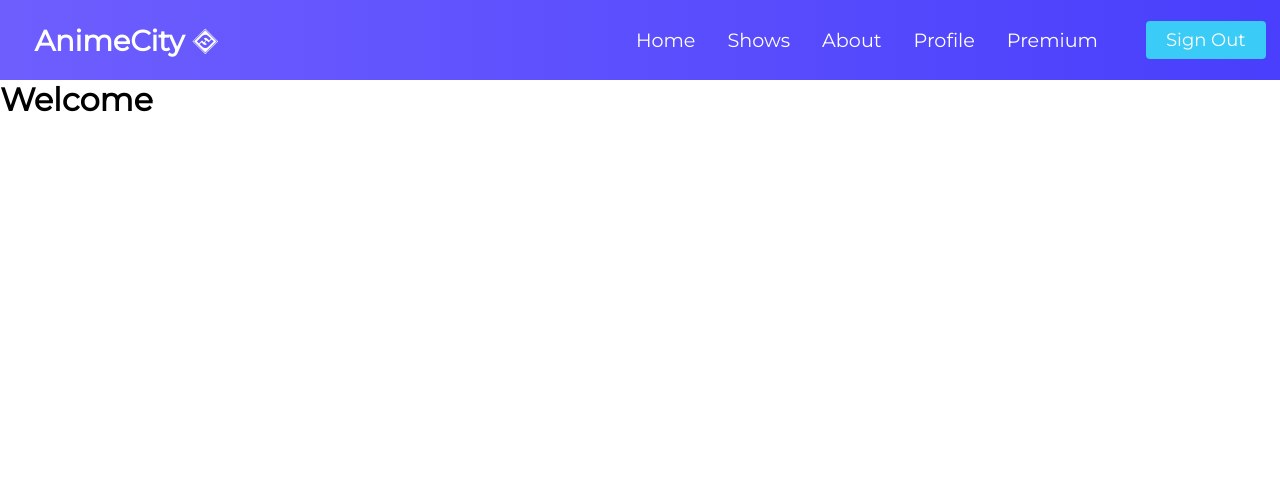
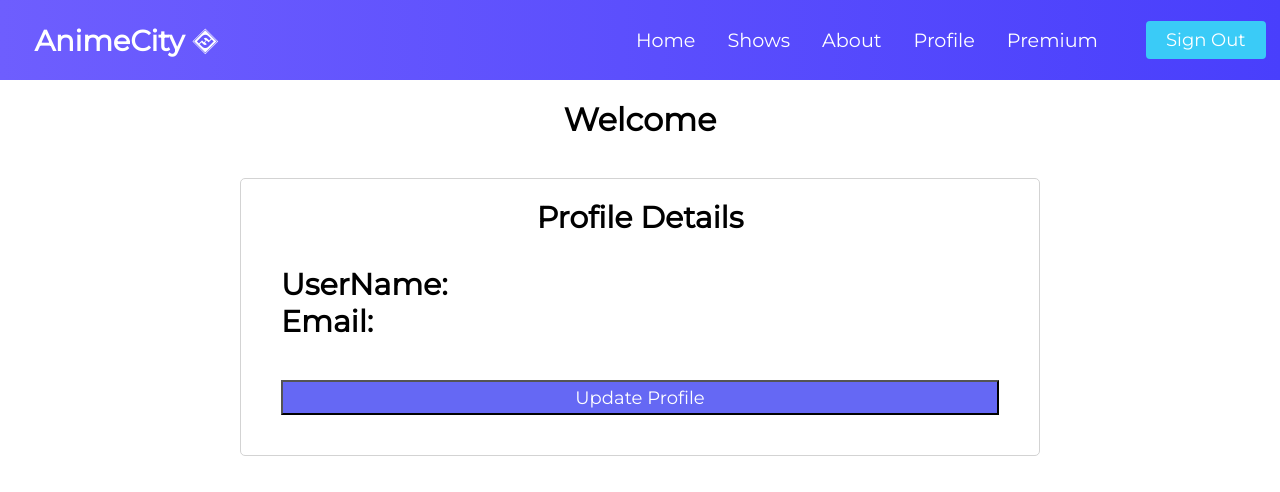
Before and after one commit to Bryanjazo/Anime-City, a React (Create React App) app: page /Profile in a window 1280 px wide. Shown: the top 492 px of the page. Built offline with nearby package versions, Linux system fonts and the light colour scheme; no server answers.

Commit message:
created an update to profile

```diff
--- a/src/App.js
+++ b/src/App.js
@@ -4,7 +4,6 @@ import { BrowserRouter as Router, Switch, Route} from "react-router-dom"
 import NavBar from './Navbar/Navbar.js'
 import Login from './Oauth/SignIn.js'
 import SignUp from './Oauth/SignUp.js'
-
 import ModalHome from './Components/Modal.js'
 import Profile from './Oauth/Profile.js'
 import './App.css'
--- /dev/null
+++ b/src/Oauth/Profile.css
@@ -0,0 +1,41 @@
+.prime__container{
+  width: 800px;
+  height: fit-content;
+  display: flex;
+  font-size: 30px;
+  flex-direction: column;
+  border-radius: 5px;
+  border: 1px solid lightgray;
+  padding: 20px;
+}
+.prime__container button{
+  height: 35px;
+  margin: 20px;
+  font-size: 18px;
+  background-color: #6568f4;
+  color: white;
+}
+.prime__container input{
+  width: 100%;
+  height: 30px;
+}
+
+.ProfileText{
+  margin: 20px;
+}
+
+.profileDetails{
+  text-align: center;
+  padding: 0 0 10px 0;
+}
+.prime{
+  background-color: white;
+  height: 100vh;
+  display: flex;
+  flex-direction: column;
+  align-items: center;
+}
+
+.WelcomeHeader{
+  padding: 20px;
+}
--- a/src/Oauth/Profile.js
+++ b/src/Oauth/Profile.js
@@ -1,19 +1,81 @@
-import React, {useEffect} from 'react'
+import React, {useEffect, useState} from 'react'
 import {useSelector, useDispatch} from 'react-redux'
 import {getUserDetails} from '../Redux/reducerRedux.js'
+import './Profile.css'
 
 function Profile(){
   const {userDetails} = useSelector((state) => state.anime)
+  const [username, setUsername] = useState('')
+  const [email, setEmail] = useState('')
+  const [formSwitch, setFormSwitch] = useState(false)
   const dispatch = useDispatch()
   const currentUser = localStorage.user
 
   useEffect(() =>{
-    dispatch(getUserDetails(currentUser))
-  },[currentUser, dispatch])
+    if(localStorage.user !== ''){
+     dispatch(getUserDetails(localStorage.user))
+   }
+  },[currentUser,dispatch])
 
-    return (
-      <div><h1>Welcome {userDetails.user_name}</h1></div>
-    )
+  const handleUpdate = (e) =>{
+    e.preventDefault()
+    fetch(`http://localhost:3000/users/${currentUser}`, {
+      method: 'PATCH',
+      headers: {
+        'Content-Type': 'application/json',
+        Accept: 'application/json',
+      },
+      body: JSON.stringify({
+        user_name: username,
+        email: email,
+       })
+    })
+    .then(resp => resp.json())
+      .then(function(data){
+        // window.location.reload()
+        console.log(data)
+        setFormSwitch(!formSwitch)
+      })
+  }
+    if(formSwitch === false){
+      return(
+        <div className="prime">
+          <div className="WelcomeHeader">
+            <h1>Welcome {userDetails.user_name}</h1><br></br>
+          </div>
+          <div className="UpdateForm">
+          <div className='prime__container'>
+              <h4 className="profileDetails">Profile Details</h4>
+              <div className="ProfileText">
+              <h4>UserName: {userDetails.user_name}</h4>
+              <h4>Email: {userDetails.email}</h4>
+              </div>
+              <button onClick={() => setFormSwitch(!formSwitch)}>Update Profile</button>
+            </div>
+          </div>
+        </div>
+      )
+    }else{
+      return(
+        <div className="prime">
+          <div className="WelcomeHeader">
+            <h1>Welcome {userDetails.user_name}</h1><br></br>
+          </div>
+          <div className="UpdateForm">
+          <div className='prime__container'>
+              <h4 className="profileDetails">Profile Details</h4>
+              <div className="ProfileText">
+              <h4>UserName:</h4>
+              <input text="username" name='username' placeholder={userDetails.user_name} value={username} onChange={e => setUsername(e.target.value)}/>
+              <h4>Email:</h4>
+              <input text="email" name='email' placeholder={userDetails.email} value={email} onChange={e => setEmail(e.target.value)}/>
+              </div>
+              <button onClick={handleUpdate}>Update Profile</button>
+            </div>
+          </div>
+        </div>
+      )
+    }
 }
 
 
--- a/src/Oauth/SignIn.js
+++ b/src/Oauth/SignIn.js
@@ -82,7 +82,7 @@ export default function SignIn() {
         localStorage.setItem("user", data.user.id)
         dispatch(setUser(localStorage.user))
         // localStorage.setItem("token", data.jwt)
-        // userDetailsDataSignUp(data.user)
+
         // settingUserSignUp()
         history.push('/')
      }
--- a/src/Redux/reducerRedux.js
+++ b/src/Redux/reducerRedux.js
@@ -9,7 +9,7 @@ export const getAnimeDetails = createAsyncThunk(
   }
 )
 export const getUserDetails = createAsyncThunk(
-  'anime/setUserDetails',
+  'anime/getUserDetails',
   async(id) => {
     const response = await fetch(`http://localhost:3000/users/${id}`)
       const data = await response.json()
```
